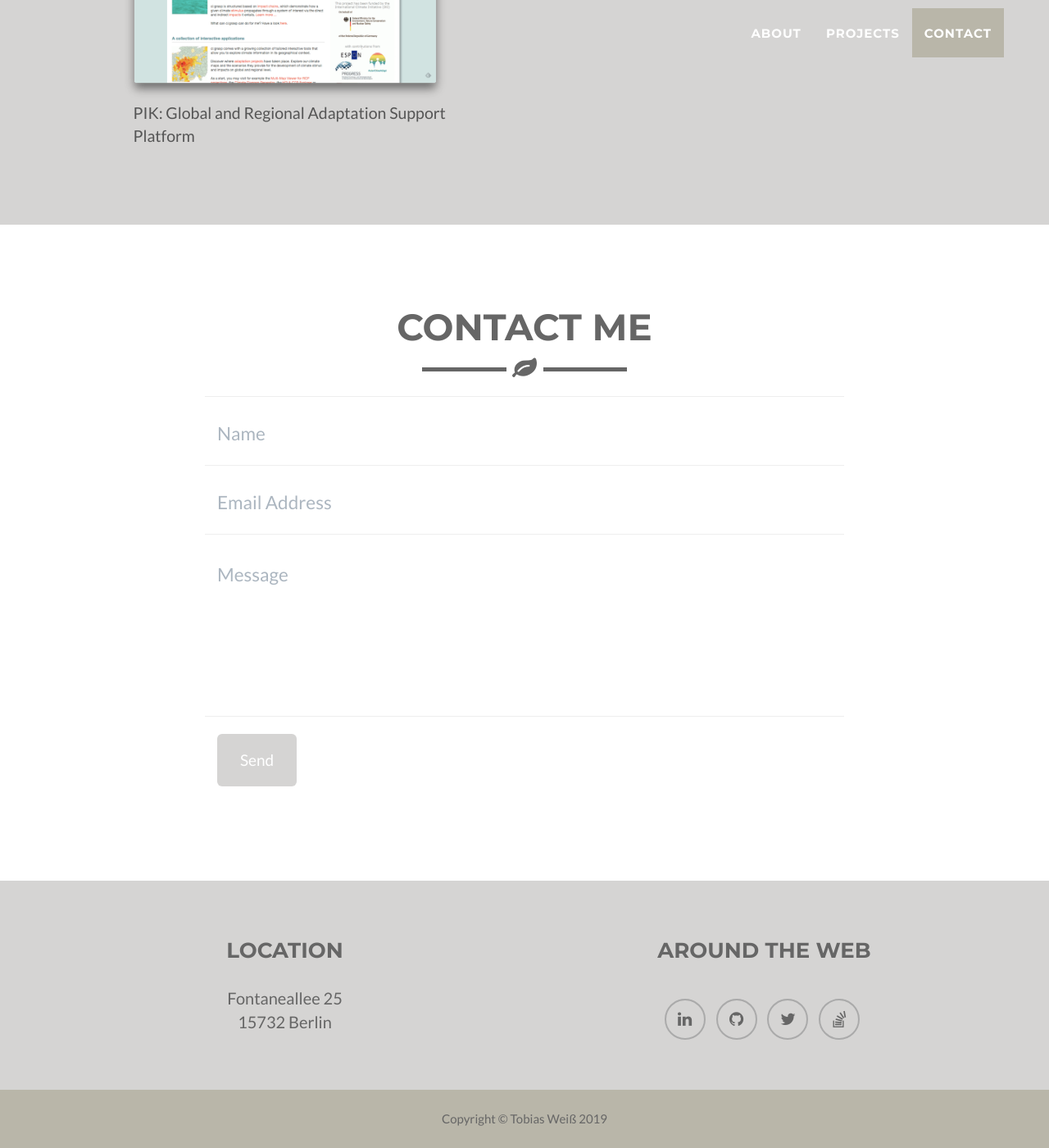
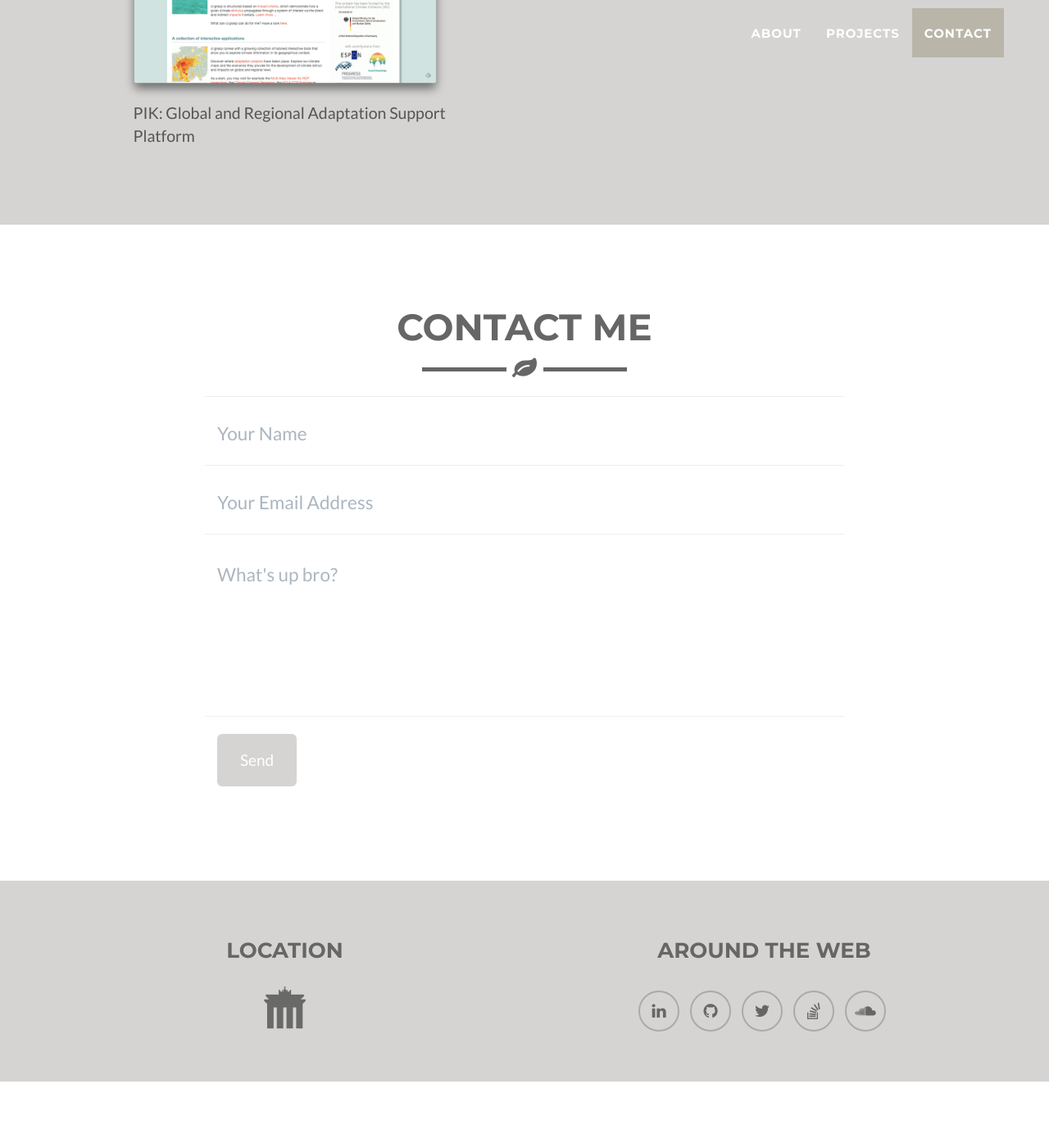
Before and after one commit to twei55/twei55.github.io, a Jekyll site: the page built from index.html, in a window 1280 px wide and 1400 px high, scrolled down 2843 px. Shown: the whole window at 82% size. Built offline with Jekyll 4.4.1, drawn with Linux system fonts in a browser that asks for light colours; after the commit the page ends 4162 px from its top, so only the background shows below that.

Commit message:
Changed footer and contact form

```diff
--- a/_config.yml
+++ b/_config.yml
@@ -35,11 +35,8 @@ social:
     url: https://twitter.com/twei55
   - title: stack-overflow
     url: https://stackoverflow.com/users/233978/auralbee
-
-# Postal address (add as many lines as necessary)
-address:
-  - line: Fontaneallee 25
-  - line: 15732 Berlin
+  - title: soundcloud
+    url: https://soundcloud.com/foo7sw1tch
 
 # Credits content
 credits: 'Freelancer is a free to use, open source Bootstrap theme created by <a href="http://startbootstrap.com">Start Bootstrap</a>.'
--- a/_includes/contact_static.html
+++ b/_includes/contact_static.html
@@ -12,15 +12,15 @@
 				<form  action="//formspree.io/tobias.weiss@gmail.com" method="POST" name="sentMessage" id="contactForm" novalidate>
 					<div class="row control-group">
 						<div class="form-group col-xs-12 floating-label-form-group controls">
-							<label>Name</label>
-							<input type="text" name="name" class="form-control" placeholder="Name" id="name" required data-validation-required-message="Please enter your name.">
+							<label>Your Name</label>
+							<input type="text" name="name" class="form-control" placeholder="Your Name" id="name" required data-validation-required-message="Please enter your name.">
 							<p class="help-block text-danger"></p>
 						</div>
 					</div>
 					<div class="row control-group">
 						<div class="form-group col-xs-12 floating-label-form-group controls">
-							<label>Email Address</label>
-							<input type="email" name="_replyto" class="form-control" placeholder="Email Address" id="email" required data-validation-required-message="Please enter your email address.">
+							<label>Your Email Address</label>
+							<input type="email" name="_replyto" class="form-control" placeholder="Your Email Address" id="email" required data-validation-required-message="Please enter your email address.">
 							<p class="help-block text-danger"></p>
 						</div>
 					</div>
@@ -30,8 +30,8 @@
 					</div>
 					<div class="row control-group">
 						<div class="form-group col-xs-12 floating-label-form-group controls">
-							<label>Message</label>
-							<textarea rows="5" name="message" class="form-control" placeholder="Message" id="message" required data-validation-required-message="Please enter a message."></textarea>
+							<label>Your Message</label>
+							<textarea rows="5" name="message" class="form-control" placeholder="What's up bro?" id="message" required data-validation-required-message="Please enter a message."></textarea>
 							<p class="help-block text-danger"></p>
 						</div>
 					</div>
--- a/_includes/footer.html
+++ b/_includes/footer.html
@@ -5,11 +5,9 @@
                 <div class="row">
                     <div class="footer-col col-md-6">
                         <h3>{{ site.footer.location }}</h3>
-                        <p>
-                            {% for adress in site.address %}
-                                {{ adress.line }} <br>
-		                    {% endfor %}
-                        </p>
+                        <a href="https://www.google.de/maps?q=Berlin" target="_blank">
+                            <img src="img/icons8-brandenburger-tor-52.png" />
+                        </a>
                     </div>
                     <div class="footer-col col-md-6">
                         <h3>{{ site.footer.social }}</h3>
@@ -24,15 +22,6 @@
                 </div>
             </div>
         </div>
-        <div class="footer-below">
-            <div class="container">
-                <div class="row">
-                    <div class="col-lg-12">
-                        Copyright &copy; {{ site.footer.copyright }} 20{{ site.time | date: '%y' }}
-                    </div>
-                </div>
-            </div>
-        </div>
     </footer>
 
     <!-- Scroll to Top Button (Only visible on small and extra-small screen sizes) -->
--- a/stylesheets/main.scss
+++ b/stylesheets/main.scss
@@ -384,18 +384,19 @@ footer {
   color: #666;
 
   h3 {
-    margin-bottom: 30px;
+    margin-bottom: 20px;
   }
   .footer-above {
+    background-color: $color-secondary-light;
     padding-top: 50px;
-    background-color: $color-secondary-light;
+
+    img {
+      opacity: 0.5;
+      padding-top: 10px;
+    }
   }
   .footer-col {
     margin-bottom: 50px;
-  }
-  .footer-below {
-    padding: 25px 0;
-    background-color: $color-secondary-dark;
   }
 }
 
```
Also changed, not shown: img/icons8-brandenburger-tor-52.png (added).
